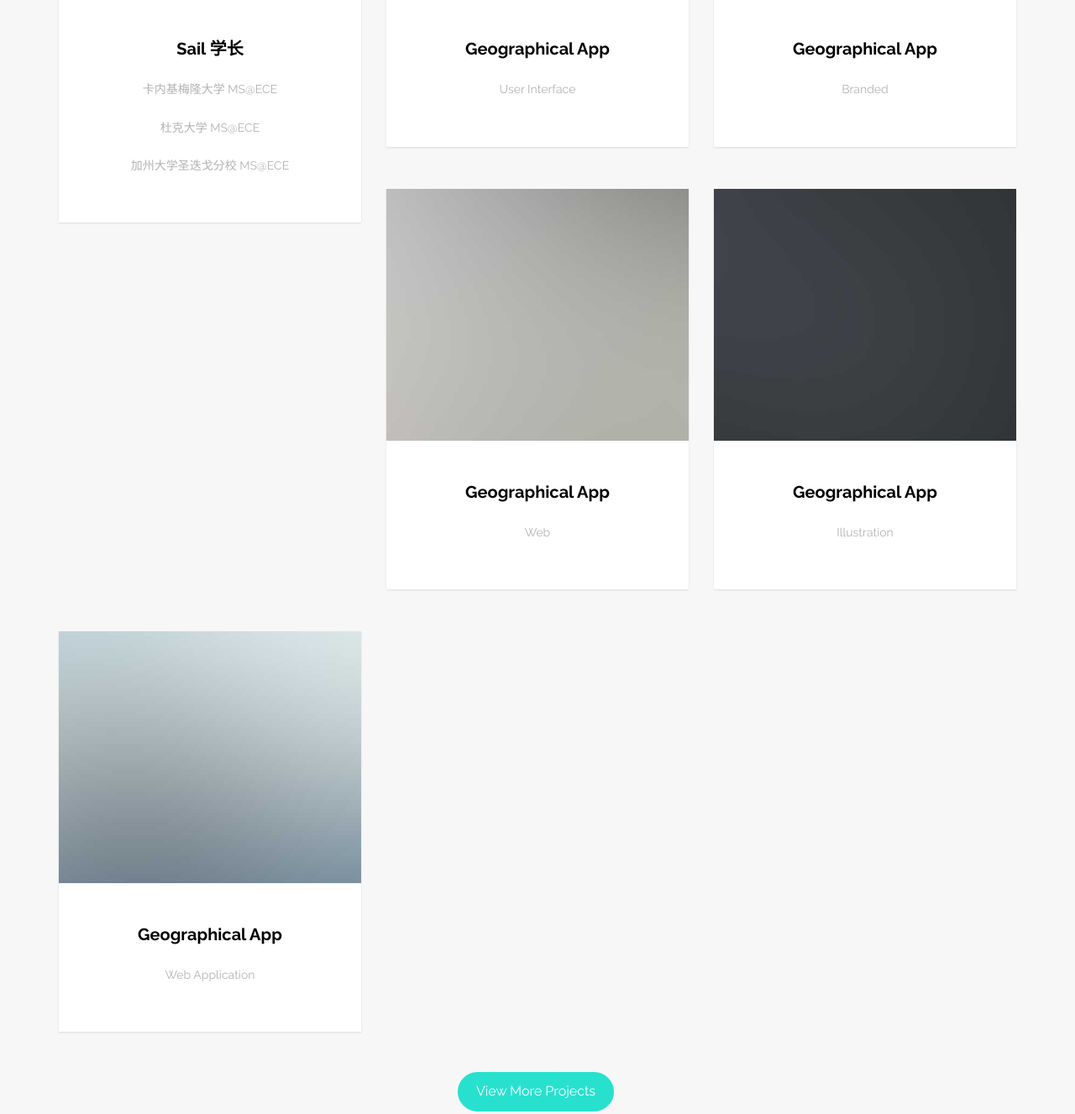
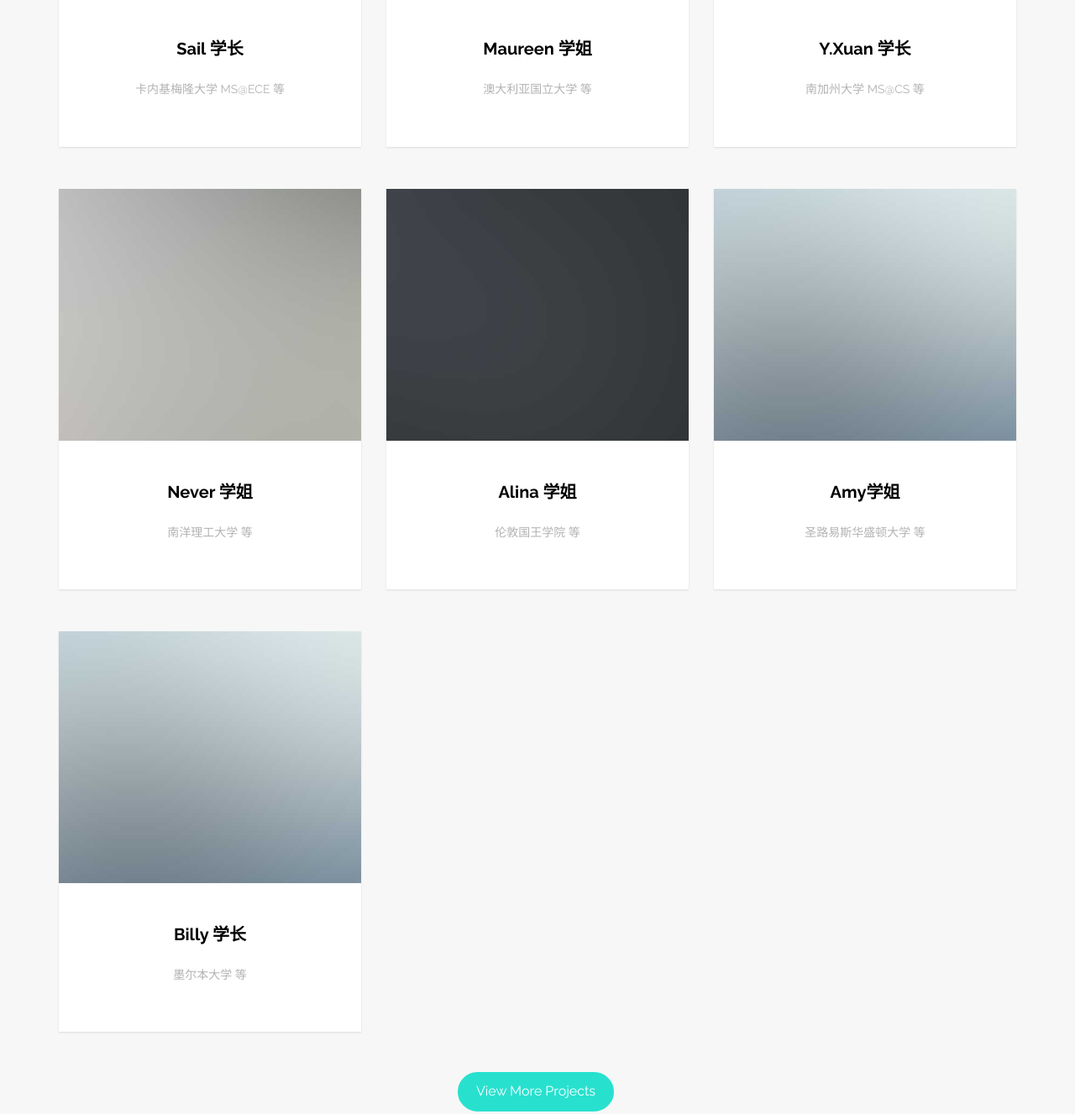
Before and after one commit to Master-Vision/Master-Vision.github.io, a plain HTML site: page index.html in a window 1280 px wide. Shown: the part 1992-3319 px from the top of the page at 84% size. Drawn offline with Linux system fonts and the light colour scheme; files whose address does not match are found by name.

Commit message:
update-member

```diff
--- a/index.html
+++ b/index.html
@@ -211,9 +211,7 @@
 						<div class="v-align">
 							<div class="v-align-middle">
 								<h3 class="title">Sail 学长</h3>
-								<h5 class="category">卡内基梅隆大学 MS@ECE </h5>
-                                <h5 class="category">杜克大学 MS@ECE </h5>
-                                <h5 class="category">加州大学圣迭戈分校 MS@ECE </h5>
+								<h5 class="category">卡内基梅隆大学 MS@ECE 等</h5>
 							</div>
 						</div>
 					</a>
@@ -223,8 +221,8 @@
 						<div class="image" style="background-image: url(images/image_2.jpg)"></div>
 						<div class="v-align">
 							<div class="v-align-middle">
-								<h3 class="title">Geographical App</h3>
-								<h5 class="category">User Interface</h5>
+								<h3 class="title">Maureen 学姐</h3>
+								<h5 class="category">澳大利亚国立大学 等</h5>
 							</div>
 						</div>
 					</a>
@@ -234,8 +232,8 @@
 						<div class="image" style="background-image: url(images/image_3.jpg)"></div>
 						<div class="v-align">
 							<div class="v-align-middle">
-								<h3 class="title">Geographical App</h3>
-								<h5 class="category">Branded</h5>
+								<h3 class="title">Y.Xuan 学长</h3>
+								<h5 class="category">南加州大学 MS@CS 等</h5>
 							</div>
 						</div>
 					</a>
@@ -245,8 +243,8 @@
 						<div class="image" style="background-image: url(images/image_4.jpg)"></div>
 						<div class="v-align">
 							<div class="v-align-middle">
-								<h3 class="title">Geographical App</h3>
-								<h5 class="category">Web</h5>
+								<h3 class="title">Never 学姐</h3>
+								<h5 class="category">南洋理工大学 等</h5>
 							</div>
 						</div>
 					</a>
@@ -256,8 +254,8 @@
 						<div class="image" style="background-image: url(images/image_5.jpg)"></div>
 						<div class="v-align">
 							<div class="v-align-middle">
-								<h3 class="title">Geographical App</h3>
-								<h5 class="category">Illustration</h5>
+								<h3 class="title">Alina 学姐</h3>
+								<h5 class="category">伦敦国王学院 等</h5>
 							</div>
 						</div>
 					</a>
@@ -267,12 +265,25 @@
 						<div class="image" style="background-image: url(images/image_6.jpg)"></div>
 						<div class="v-align">
 							<div class="v-align-middle">
-								<h3 class="title">Geographical App</h3>
-								<h5 class="category">Web Application</h5>
+								<h3 class="title">Amy学姐</h3>
+								<h5 class="category">圣路易斯华盛顿大学 等</h5>
 							</div>
 						</div>
 					</a>
 				</div>
+				<div class="col-md-4 animate-box">
+					<a href="#" class="item-grid text-center">
+						<div class="image" style="background-image: url(images/image_6.jpg)"></div>
+						<div class="v-align">
+							<div class="v-align-middle">
+								<h3 class="title">Billy 学长</h3>
+								<h5 class="category">墨尔本大学 等</h5>
+							</div>
+						</div>
+					</a>
+				</div>
+
+
 				<div class="col-md-12 text-center animate-box">
 					<p><a href="#" class="btn btn-primary with-arrow">View More Projects <i class="icon-arrow-right"></i></a></p>
 				</div>
```
